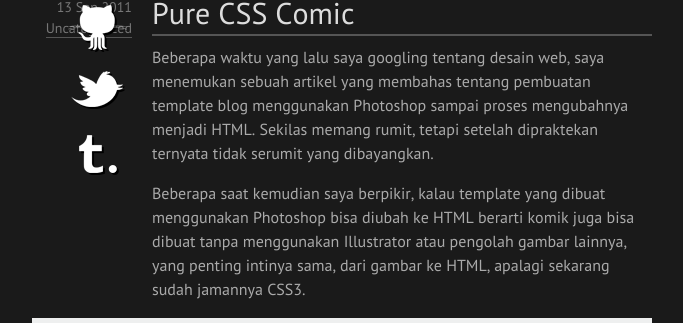
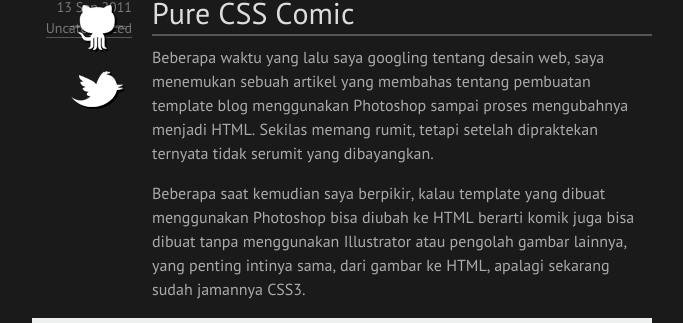
Before and after one commit to timbul/timbul.github.com, a Jekyll site: the page built from about.html, in a window 1280 px wide. Shown: the part 150-473 px from the top of the page, without its empty margins (258-941 px from the left). Built offline with Jekyll 4.4.1, drawn with Linux system fonts in a browser that asks for light colours; Markdown is read by kramdown in place of the engine named in the settings; comment, search, counter and statistics services are not loaded.

Commit message:
remove tumblr

```diff
--- a/_includes/social.html
+++ b/_includes/social.html
@@ -1,4 +1,4 @@
 <ul id="social">
 <li><a class="github" title="github" href="https://github.com/timbul"></a></li>
 <li><a  class="twitter" title="twitter" href="http://twitter.com/hrstwn"></a></li>
-<li><a class="tumblr" title="tumblr" href="http://timbul.tumblr.com/"></a></li></ul>
+<!-- <li><a class="tumblr" title="tumblr" href="http://timbul.tumblr.com/"></a></li></ul> -->
```
